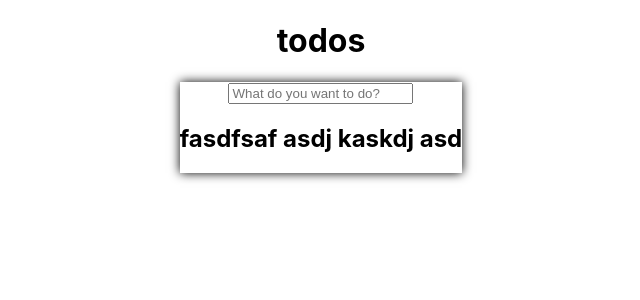
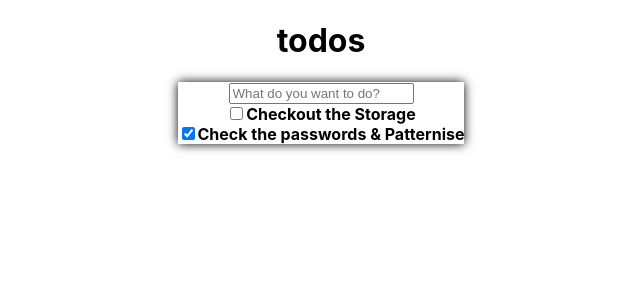
Before and after one commit to gharshr/DemoApplication-ts, a React (Create React App) app: page / in a window 1280 px wide. Shown: the top 300 px of the page, without its empty margins (319-959 px from the left). Built offline with nearby package versions, Linux system fonts and the light colour scheme.

Commit message:
TodoNode Component Adedd - 28/08/2020

```diff
--- a/src/App.tsx
+++ b/src/App.tsx
@@ -1,16 +1,33 @@
-import React from 'react';
+import React, { useState } from 'react';
+import TodoNode from './TodoNode'
+import { RootState } from './index'
+import { connect } from 'react-redux'
 import './App.scss';
+import { todoNodeStructure } from './todoSlice';
+import { ADD_TODO } from './todoSlice'
 
-function App() {
+function App(props : any) {
+  const [toDoTitle, updateToDoTitle] = useState('');
+
   return (
     <div className="App">
       <h1>todos</h1>
       <div className="opaque">
-        <input type="text" placeholder="What do you want to do?"/>
-        <h2>fasdfsaf asdj kaskdj asd</h2>
+        <input type="text" placeholder="What do you want to do?" value={toDoTitle} onChange={(e) => updateToDoTitle(e.target.value)}/>
+        {
+          props.todos.map((todo : todoNodeStructure,index : number) => {
+            return <TodoNode title={todo.title} completed={todo.completed} key={index}/>
+          })
+        }
       </div>
     </div>
   );
 }
 
-export default App;
+const mapStateToProps = (state : RootState) => ({
+  todos : state
+})
+
+const mapDispatchToProps = { ADD_TODO }
+
+export default connect(mapStateToProps,mapDispatchToProps)(App);
--- /dev/null
+++ b/src/TodoNode.tsx
@@ -0,0 +1,15 @@
+import React, { useState } from 'react';
+import { todoNodeStructure } from './todoSlice';
+
+function TodoNode(props : todoNodeStructure) {
+    const [completed,updateStatus] = useState(props.completed);
+    const [title,updateTitle] = useState(props.title);
+    return (
+        <div>
+            <input type="checkbox" checked={completed} onChange={() => updateStatus(!completed)}/>
+            <b>{props.title}</b>
+        </div>
+    )
+}
+
+export default TodoNode;
--- a/src/index.tsx
+++ b/src/index.tsx
@@ -4,8 +4,9 @@ import './index.css';
 import App from './App';
 import * as serviceWorker from './serviceWorker';
 import { configureStore } from '@reduxjs/toolkit';
-import reducer from './TodoSlice';
+import reducer from './todoSlice';
 import {Provider} from 'react-redux';
+export type RootState = ReturnType<typeof store.getState>
 
 const store = configureStore({
   reducer
--- a/src/todoSlice.tsx
+++ b/src/todoSlice.tsx
@@ -1,12 +1,17 @@
 import { createSlice } from  '@reduxjs/toolkit';
 
+export interface todoNodeStructure {
+  title : string,
+  completed : boolean
+}
+
 const { reducer, actions } = createSlice({
-    name : 'todos',
-    initialState : [{title : 'Checkout the Storage', status : 'active'}],
-    reducers : {
-      ADD_TODO : state => state,
-      DELETE_TODO : state => state
-    }
+  name : 'todos',
+  initialState : [{title : 'Checkout the Storage', completed : false}, {title : 'Check the passwords & Patternise', completed : true}] as todoNodeStructure[],
+  reducers : {
+    ADD_TODO : state => state,
+    DELETE_TODO : state => state
+  }
 })
 
 export default reducer;
```
